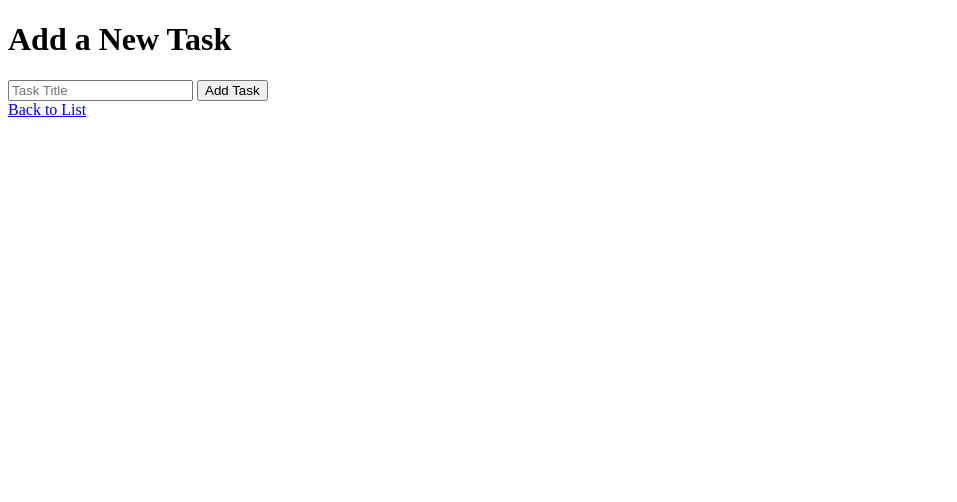
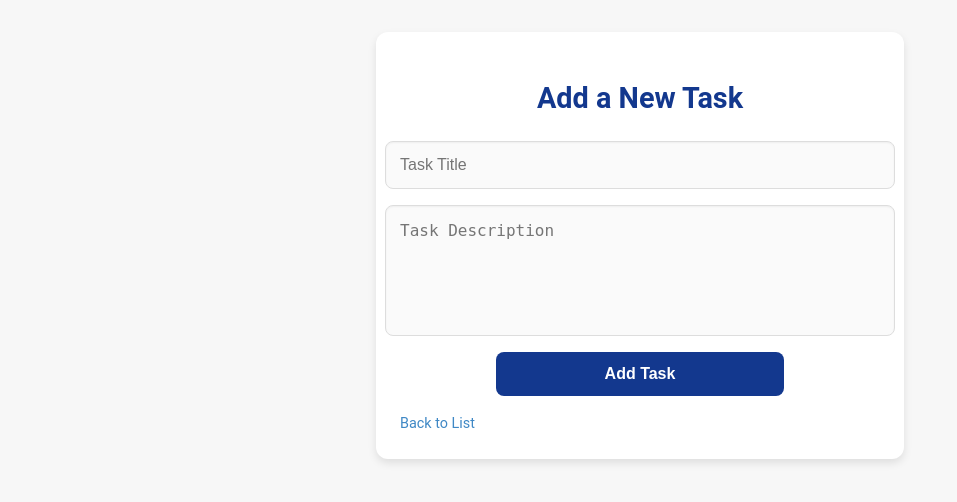
Before and after one commit to aryanbelle/todolist_django, a Django app: page /add/ in a window 1280 px wide. Shown: the top 502 px of the page, without its empty margins (0-957 px from the left). Run offline with Django 5.2, Linux system fonts and the light colour scheme.

Commit message:
Extra CSS Works

```diff
--- /dev/null
+++ b/todo/static/css/add_task.css
@@ -0,0 +1,109 @@
+body {
+    margin: 0;
+    font-family: 'Roboto', sans-serif;
+    background-color: #f7f7f7;
+    color: #333;
+    line-height: 1.6;
+}
+
+/* Add Task Container */
+.container {
+    max-width: 480px;
+    margin: 2rem auto;
+    padding: 1.5rem;
+    background-color: #fff;
+    box-shadow: 0 4px 8px rgba(0, 0, 0, 0.1);
+    border-radius: 12px;
+}
+
+.page-title {
+    text-align: center;
+    font-size: 1.8rem;
+    color: #13388e;
+    margin-bottom: 1.2rem;
+}
+
+/* Form Styles */
+form {
+    display: flex;
+    flex-direction: column;
+    gap: 1rem;
+    align-items: center;
+}
+
+form input[type="text"],
+form textarea {
+    width: 100%;
+    padding: 0.9rem;
+    font-size: 1rem;
+    border: 1px solid #ddd;
+    border-radius: 8px;
+    background-color: #fafafa;
+    box-shadow: inset 0 1px 2px rgba(0, 0, 0, 0.05);
+    transition: border-color 0.3s ease, box-shadow 0.3s ease;
+}
+
+form input[type="text"]:focus,
+form textarea:focus {
+    border-color: #13388e;
+    box-shadow: 0 0 6px rgba(19, 56, 142, 0.3);
+    outline: none;
+}
+
+form textarea {
+    resize: none;
+    min-height: 100px;
+}
+
+/* Submit Button */
+form button {
+    padding: 0.8rem;
+    width: 60%;
+    font-size: 1rem;
+    font-weight: bold;
+    color: white;
+    background-color: #13388e;
+    border: none;
+    border-radius: 8px;
+    cursor: pointer;
+    transition: background-color 0.3s ease, transform 0.2s ease;
+}
+
+form button:hover {
+    background-color: #1741a3;
+    transform: translateY(-1px);
+}
+
+form button:active {
+    transform: scale(0.98);
+}
+
+/* Back to List Link */
+a {
+    display: inline-block;
+    margin-top: 1rem;
+    font-size: 0.9rem;
+    color: #3F88C5;
+    text-decoration: none;
+    text-align: center;
+    transition: color 0.3s ease;
+}
+
+a:hover {
+    color: #2b6da3;
+}
+
+/* Responsive Design */
+@media (max-width: 600px) {
+    .container {
+        padding: 1rem;
+    }
+
+    .page-title {
+        font-size: 1.5rem;
+    }
+
+    form button {
+        width: 100%;
+    }
+}
--- a/todo/static/css/styles.css
+++ b/todo/static/css/task_list.css
@@ -30,6 +30,7 @@ body {
     color: #fff;
     background-color: #13388e;
     border: none;
+    border-radius: 6px;
     text-decoration: none;
     text-align: center;
     margin-bottom: 1rem;
@@ -37,7 +38,8 @@ body {
 }
 
 .add-task-btn:hover {
-    background-color: #1741a3;
+    background-color: #1946af;
+    color: white;
 }
 
 .task-list {
--- a/todo/templates/todo/add_task.html
+++ b/todo/templates/todo/add_task.html
@@ -2,14 +2,19 @@
         <html>
         <head>
             <title>Add Task</title>
+            {% load static %}
+            <link rel="stylesheet" href="{% static 'css/add_task.css' %}">
         </head>
         <body>
-    <h1>Add a New Task</h1>
+            <div class="container">
+                <h1 class="page-title">Add a New Task</h1>
                 <form method="post">
                     {% csrf_token %}
-        <input type="text" name="title" placeholder="Task Title">
+                    <input type="text" name="title" placeholder="Task Title" required>
+                    <textarea name="description" placeholder="Task Description" rows="4" required></textarea>
                     <button type="submit">Add Task</button>
                 </form>
                 <a href="{% url 'task_list' %}">Back to List</a>
+            </div>
         </body>
         </html>
--- a/todo/templates/todo/task_list.html
+++ b/todo/templates/todo/task_list.html
@@ -5,7 +5,7 @@
     <meta name="viewport" content="width=device-width, initial-scale=1.0">
     <title>Task List</title>
     {% load static %}
-    <link rel="stylesheet" href="{% static 'css/styles.css' %}">
+    <link rel="stylesheet" href="{% static 'css/task_list.css' %}">
 </head>
 <body>
     <div class="container">
--- a/todo/views.py
+++ b/todo/views.py
@@ -10,7 +10,8 @@ def task_list(request):
 def add_task(request):
     if request.method == 'POST':
         title = request.POST.get('title')
-        Task.objects.create(title=title)
+        description = request.POST.get('description')
+        Task.objects.create(title=title, description=description)
         return redirect('task_list')
     return render(request, 'todo/add_task.html')
 
```
Also changed, not shown: todo/static/css/edit_task.css (added, +120 -0 lines), todo/templates/todo/edit_task.html (+8 -7 lines), db.sqlite3. Lines whose indentation alone changed are shown as unchanged.
